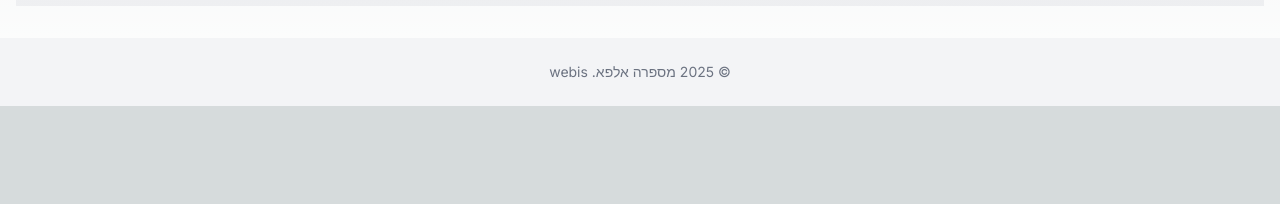
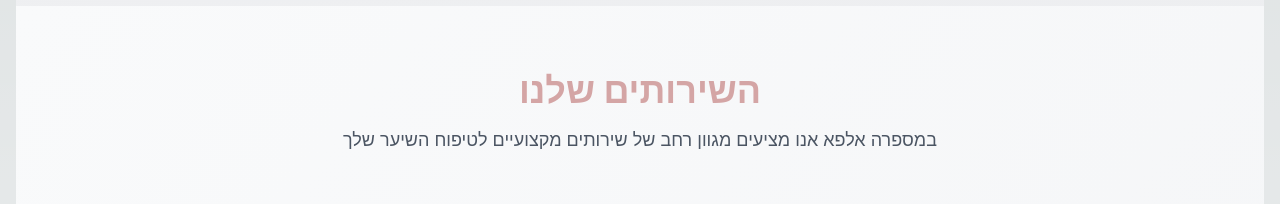
Before and after one commit to Webis-sites/webis-site-msprh-alpa-1744220456169, a Next.js app: page / in a window 1280 px wide. Shown: the part 746-950 px from the top of the page. Before the commit the page ends 852 px from the top, so only its background shows below. Built offline with nearby package versions, Linux system fonts and the light colour scheme; grey boxes are pictures that could not be loaded.

Commit message:
Add ServicesSection component to page

```diff
--- a/src/app/page.tsx
+++ b/src/app/page.tsx
@@ -2,6 +2,7 @@
 
 import React from 'react';
 import HeroSection from '../components/HeroSection';
+import ServicesSection from '../components/ServicesSection';
 
 export default function HomePage() {
   return (
@@ -9,6 +10,7 @@ export default function HomePage() {
       <main className="flex-1 container mx-auto px-4 py-8">
         {/* כאן יתווספו הקומפוננטות שייווצרו על ידי המחולל */}
         <HeroSection />
+    <ServicesSection />
   </main>
 
       <footer className="py-6 bg-gray-100 dark:bg-gray-800">
```
